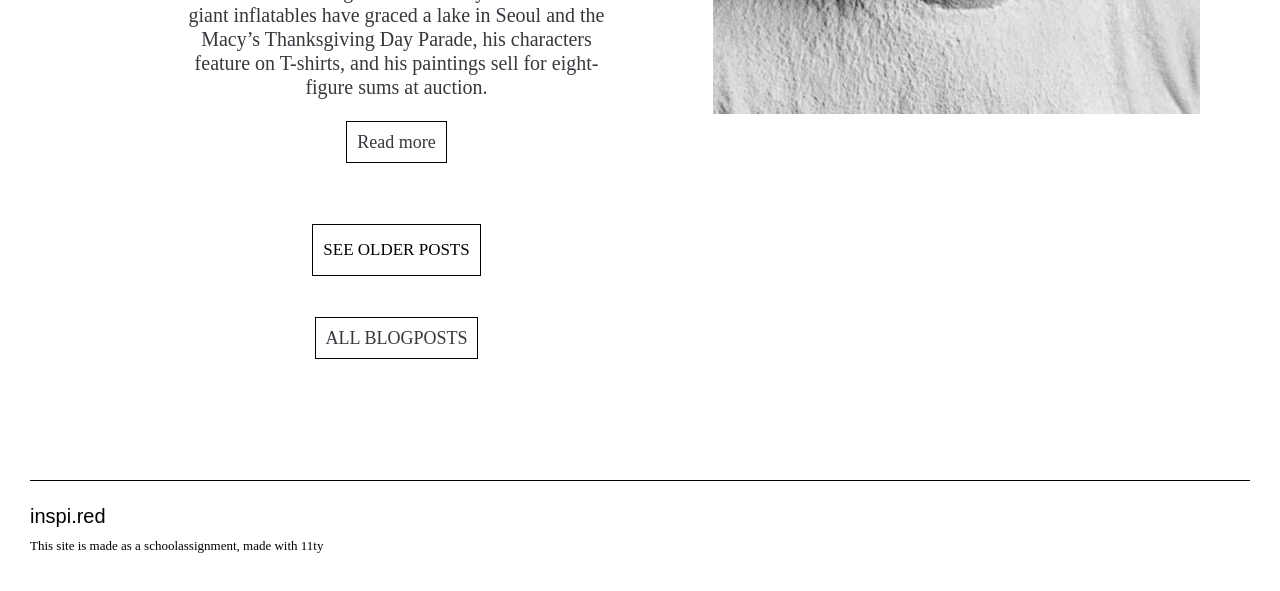
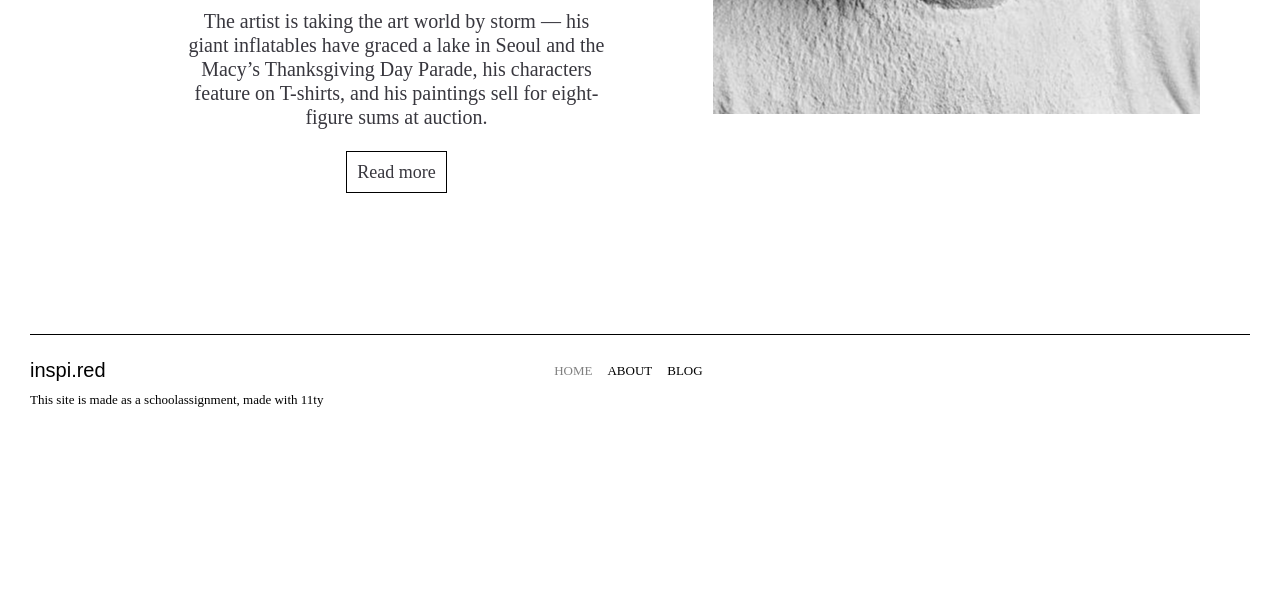
Before and after one commit to lauravangorp/blog2, an Eleventy site: page src/index.md in a window 1280 px wide. Shown: the part 662-1253 px from the top of the page. After the commit the page ends 1107 px from the top, so only its background shows below. Built offline with nearby package versions, Linux system fonts and the light colour scheme; Eleventy itself is replaced by a stand-in of ours; files that its build step writes are made by us from their sources; a web font is replaced by a local one.

Commit message:
don12nov

```diff
--- a/src/_includes/layouts/home.html
+++ b/src/_includes/layouts/home.html
@@ -21,8 +21,6 @@
       </li>
       {% endfor %}
      </ul>
-  	 {% include "partials/pagination.html" %}
-     <p><a class="morelink" href="/blog">ALL BLOGPOSTS</a></p>
    </div>
   <div class="afbeelding"> <h2 class="homepagetitel">INSPI.RED</h2> </div>
 </div>
--- a/src/_includes/partials/footer.html
+++ b/src/_includes/partials/footer.html
@@ -1,2 +1,9 @@
+<ul class="footernav">
+  {% for item in navigatie.items %}
+  <li>
+    <a href="{{ item.url }}" {{ helpers.getLinkActiveState(item.url, page.url) | safe }}>{{ item.text }}</a>
+  </li>
+  {% endfor %}
+</ul>
 <p class="footerlogo">inspi.red</p>
 <p class="footertekst">This site is made as a schoolassignment, made with 11ty</p>
--- a/src/css/stijl.css
+++ b/src/css/stijl.css
@@ -110,7 +110,6 @@ header {
 
 header nav ul li a.selected {
 	color: grey;
-	border-radius: 1rem;
 }
 
 /* main */
@@ -119,8 +118,8 @@ main h2 {
 	font-size: 4rem;
 	font-weight: 600;
 	margin-bottom: 3rem;
+	padding-top: 3rem;
 	font-weight: 500;
-	margin-bottom: 3rem;
 	font-family: 'Libre Caslon Display', serif;
 	font-style: normal;
 	text-transform: uppercase;
@@ -294,11 +293,50 @@ main h4 {
 
 footer{
 	border-top: 1px solid black;
+	padding-top: 2rem;
 }
 
-footer{
-	padding-top: 2rem;
+footer a {
+	text-decoration: none;
+	color: black;
+	margin: 0;
+	padding-right: 1.5rem;
+	text-transform: uppercase;
+	font-family: 'Libre Caslon Display', serif;
+	font-size: 1.3rem;
+	z-index: 100;
+	transition: 1s;
 }
+
+footer a:hover{
+	color: grey;
+	padding-top: 1rem;
+}
+
+footer ul {
+	display: flex;
+	flex-direction: row;
+	padding: 2rem;
+	padding-left: 0rem;
+	padding-top:0rem;
+	text-align: center;
+	position: relative;
+	z-index: 100;
+}
+
+footer ul li a.selected {
+	color: grey;
+}
+
+
+/*.fixed{
+  position: fixed;
+  background-color: white;
+  left: 0;
+  top: 0;
+  width: 100vw;
+  box-shadow: 0 3px 5px rgba(57, 63, 72, 0.3);
+}*/
 
 
  /*form
@@ -510,6 +548,26 @@ header nav ul li {
 					.blogfeedtitel{
 						margin-top: 4rem;
 					}
+
+					footer{
+						position: relative;
+					}
+
+					footer ul {
+						display: flex;
+						flex-direction: row;
+						justify-content: space-between;
+						margin-top: 0;
+						position: absolute;
+						right: 5%;
+						top: 0rem;
+						padding: 2rem;
+					}
+
+				footer ul li {
+						margin-top: 0;
+					}
+
 		}
 
 @media (min-width: 1200px) {
@@ -544,4 +602,8 @@ header nav ul li {
 			z-index: 100;
 		}
 
+		footer ul {
+			right: 42%;
+		}
+
 }
--- a/src/js/script.js
+++ b/src/js/script.js
@@ -1,2 +1,9 @@
-// hier komt je code
-console.log("Hallo wereld!");
+window.addEventListener("scroll", function() {
+      let scrollPositiePx = window.pageYOffset;
+      console.log(scrollPositiePx);
+      if (scrollPositiePx > 160) {
+            document.querySelector("header").classList.add("fixed");
+      } else {
+            document.querySelector("header").classList.remove("fixed");
+      };
+})
```
